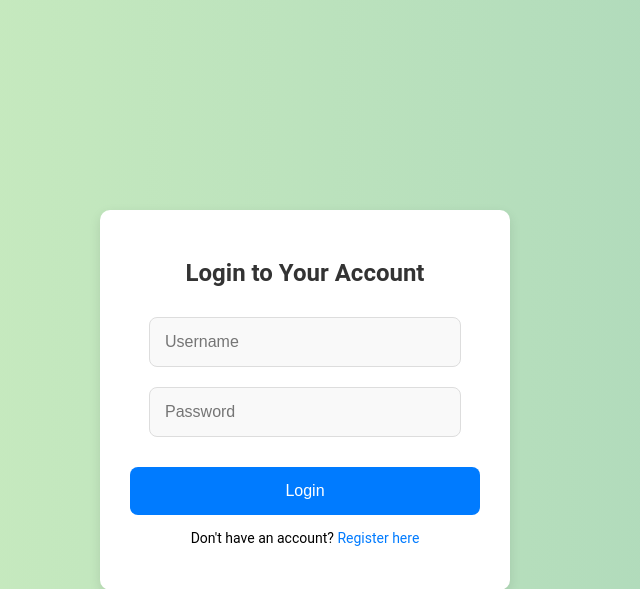
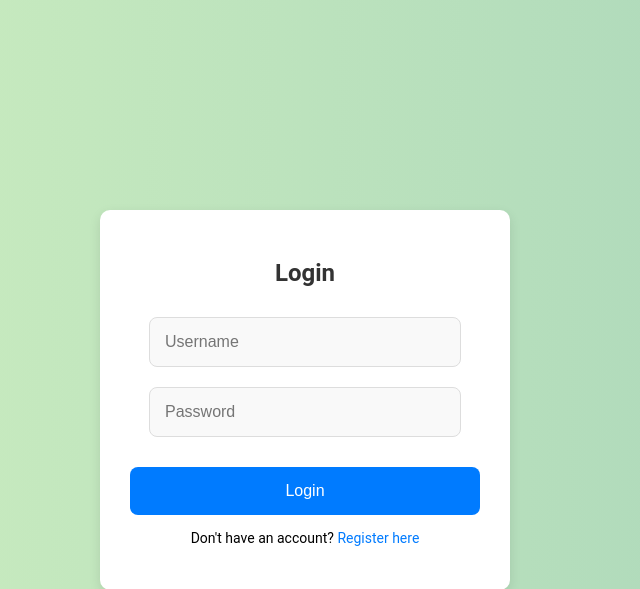
Before and after one commit to Harsayazheni/login-registration-form, a Flask app: page / in a window 1280 px wide. Shown: the top 589 px of the page, without its empty margins (335-975 px from the left). Run offline with Flask 3, Linux system fonts and the light colour scheme.

Commit message:
first commit

```diff
--- a/templates/home.html
+++ b/templates/home.html
@@ -8,7 +8,7 @@
 </head>
 <body>
   <div class="container">
-    <h2>Login to Your Account</h2>
+    <h2>Login</h2>
     <form id="login-form">
       <input type="text" id="login-username" placeholder="Username" required>
       <input type="password" id="login-password" placeholder="Password" required>
```
